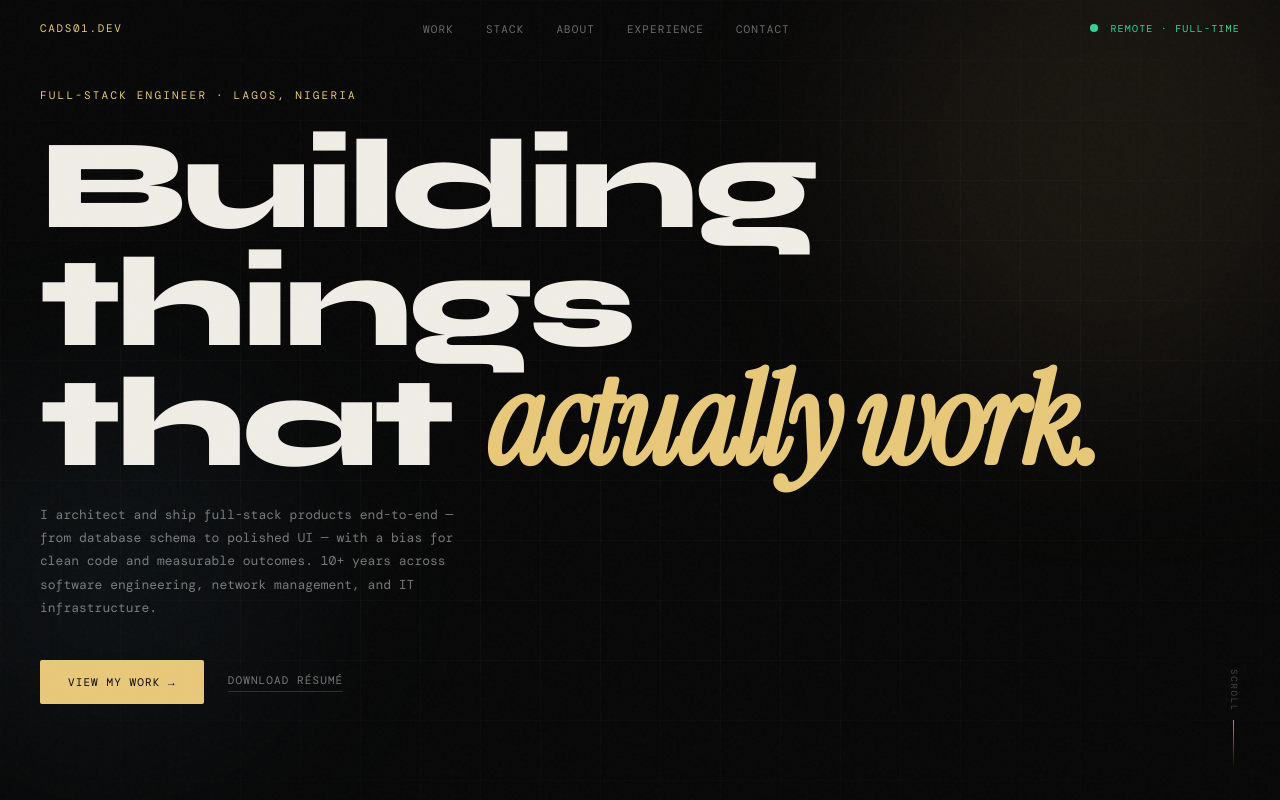
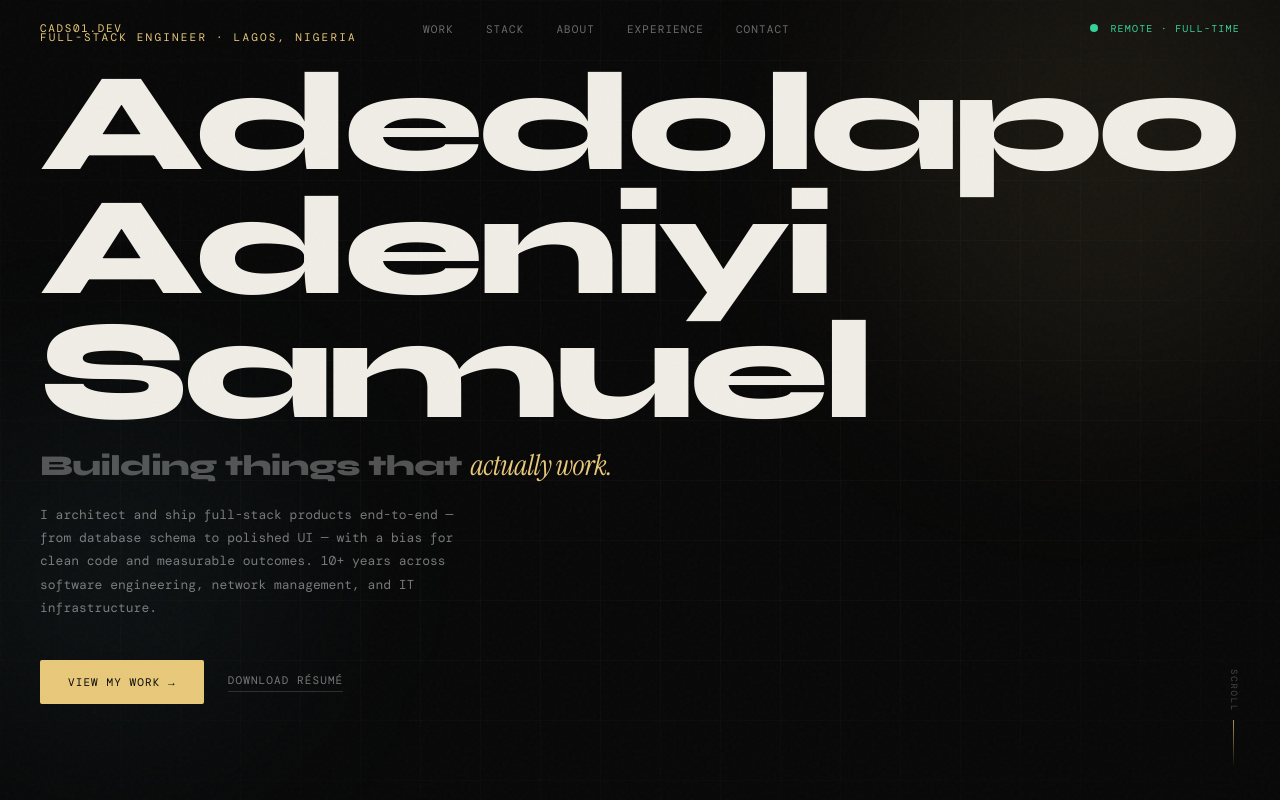
Before and after one commit to cads01/portfolio, a React (Vite) app: page / in a window 1280 px wide. Shown: the top 800 px of the page. Built offline with nearby package versions, Linux system fonts and the light colour scheme; a web font is replaced by a local one.

Commit message:
feat: name as hero headline

```diff
--- a/src/components/Hero.jsx
+++ b/src/components/Hero.jsx
@@ -36,30 +36,41 @@ export default function Hero() {
 
       {/* Content */}
       <p
-        className="font-mono text-[11px] tracking-[0.2em] uppercase text-[#e8c97a] mb-6"
+        className="font-mono text-[11px] tracking-[0.2em] uppercase text-[#e8c97a] mb-4"
         style={{ animation: "fadeUp 0.8s 0.2s ease both" }}
       >
         Full-Stack Engineer · {meta.location}
       </p>
 
+      {/* NAME — the most vivid element on the page */}
       <h1
-        className="text-[clamp(4rem,10vw,9rem)] font-extrabold leading-[0.92] tracking-[-0.03em] mb-5"
-        style={{ animation: "fadeUp 0.8s 0.35s ease both" }}
+        className="text-[clamp(4rem,11vw,10rem)] font-extrabold leading-[0.88] tracking-[-0.04em] mb-4"
+        style={{ animation: "fadeUp 0.8s 0.32s ease both" }}
       >
-        Building things
-        <br />
-        that{" "}
+        {meta.name}
+      </h1>
+
+      {/* Tagline sits right below the name */}
+      <p
+        className="text-[clamp(1rem,2.5vw,1.8rem)] font-extrabold leading-[1.15] tracking-[-0.02em] mb-5 text-white/30"
+        style={{ animation: "fadeUp 0.8s 0.44s ease both" }}
+      >
+        Building things that{" "}
         <em
-          className="not-italic text-[#e8c97a]"
-          style={{ fontFamily: "'Instrument Serif', serif", fontStyle: "italic" }}
+          style={{
+            fontFamily: "'Instrument Serif', serif",
+            fontStyle: "italic",
+            fontWeight: 400,
+            color: "#e8c97a",
+          }}
         >
           actually work.
         </em>
-      </h1>
+      </p>
 
       <p
         className="font-mono text-[13px] text-white/45 max-w-[420px] leading-[1.8] mb-10"
-        style={{ animation: "fadeUp 0.8s 0.5s ease both" }}
+        style={{ animation: "fadeUp 0.8s 0.56s ease both" }}
       >
         I architect and ship full-stack products end-to-end — from database schema to
         polished UI — with a bias for clean code and measurable outcomes. 10+ years
```
